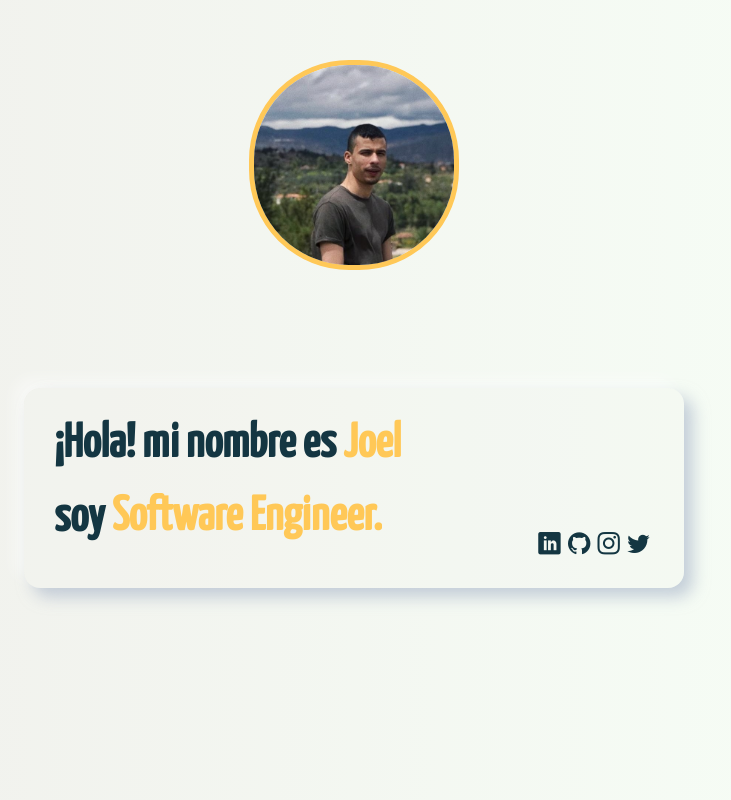
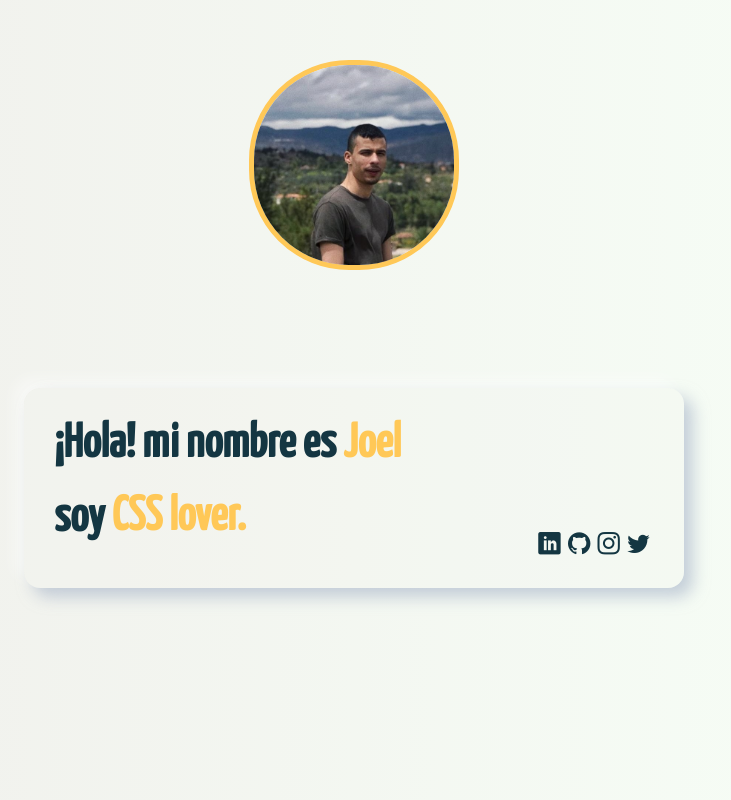
Before and after one commit to pbyjo/myanimatedcard, a plain HTML site: page index.html in a window 1280 px wide. Shown: the whole page, without its empty margins (286-1017 px from the left). Drawn offline with Linux system fonts and the light colour scheme; files whose address does not match are found by name.

Commit message:
Actualizacion de skills y habilidades

```diff
--- a/index.html
+++ b/index.html
@@ -31,7 +31,7 @@
                         <ul class="main__container-card_list">
                             <li class="main__container-card_skill"> Human. </li>
                             <li class="main__container-card_skill"> Frontend Dev. </li>
-                            <li class="main__container-card_skill"> Software Engineer. </li>
+                            <li class="main__container-card_skill"> CSS lover. </li>
                             <li class="main__container-card_skill"> Productor musical.</li>
                             <li class="main__container-card_skill"> Autodidacta</li>
                         </ul>
```
